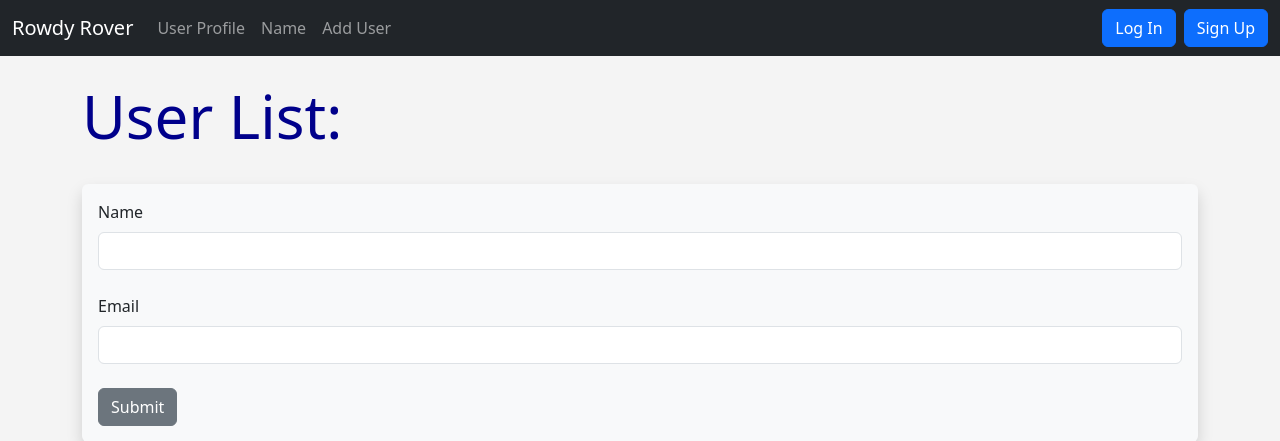
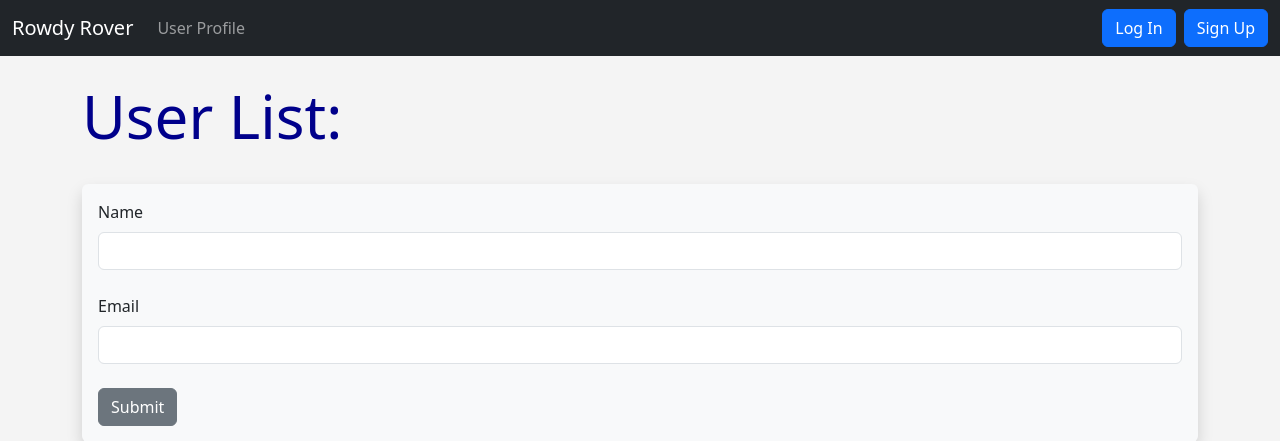
Before and after one commit to ErikBurdett/RoverWeb, a Flask app: page /user/add in a window 1280 px wide. Shown: the top 441 px of the page. Run offline with Flask 3, Linux system fonts and the light colour scheme; some libraries are stand-ins or nearby versions.

Commit message:
Update navbar.html

```diff
--- a/api/templates/navbar.html
+++ b/api/templates/navbar.html
@@ -8,9 +8,10 @@
         <ul class="navbar-nav me-auto mb-2 mb-lg-0">
 
           <li class="nav-item">
-            <a class="nav-link" href="{{ url_for('user', name='RowdyRover') }}">User Profile</a>
+            <a class="nav-link" href="{{ url_for('user', name=name) }}">User Profile</a>
           </li>
 
+          <!--
           <li class="nav-item">
             <a class="nav-link" href="{{ url_for('name') }}">Name</a>
           </li>
@@ -18,6 +19,7 @@
           <li class="nav-item">
             <a class="nav-link" href="{{ url_for('add_user') }}">Add User</a>
           </li>
+          -->
 
         </ul>
         <form class="d-flex">
```
